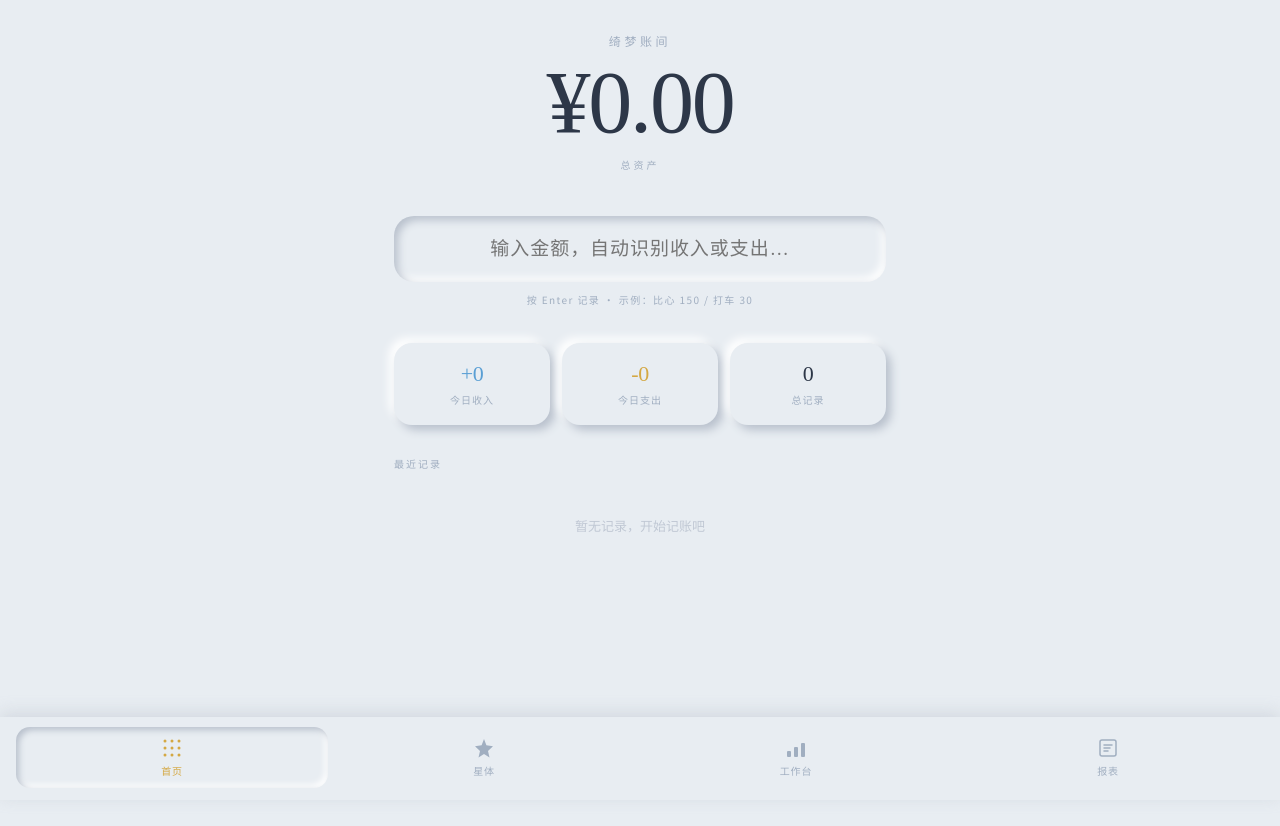
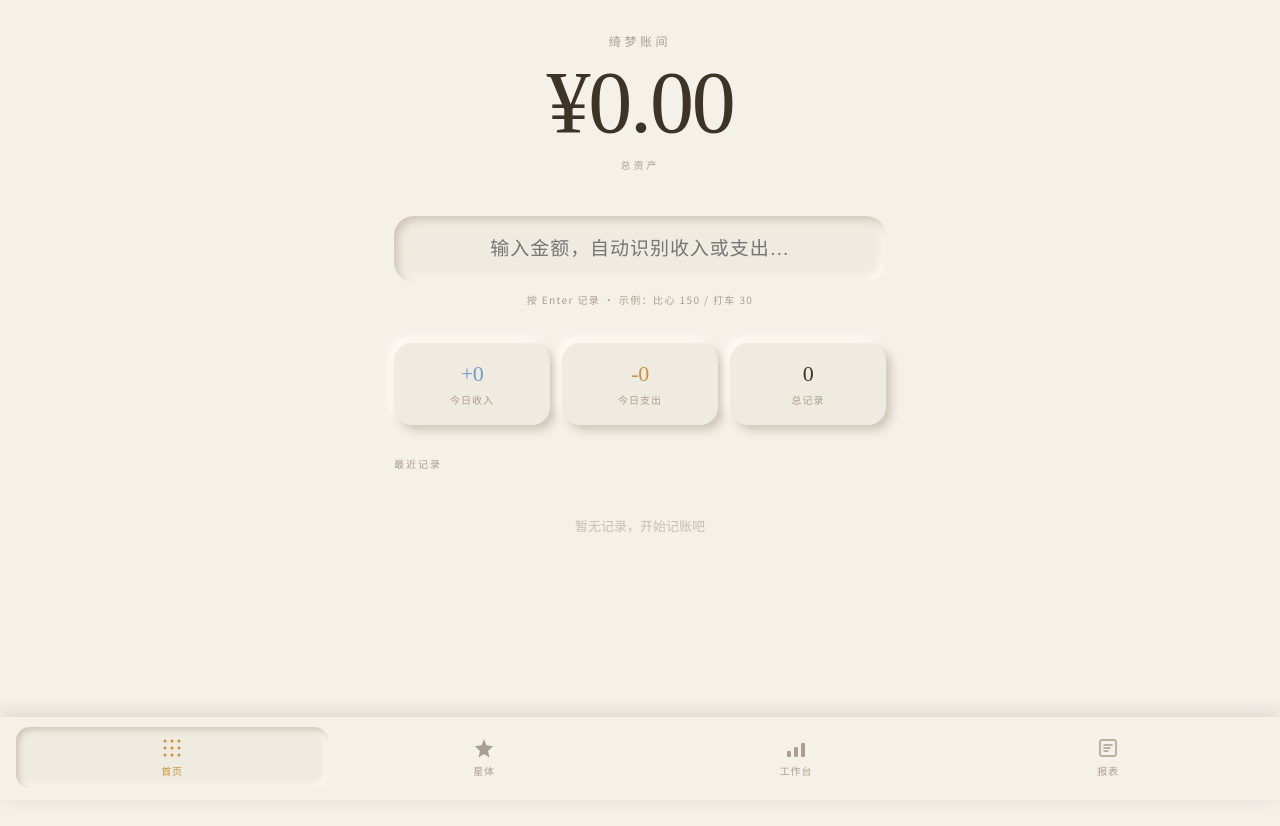
Before and after one commit to YMIR777/qimeng-vault, a React (Vite) app: page / in a window 1280 px wide. Shown: the top 826 px of the page. Built offline with nearby package versions, Linux system fonts and the light colour scheme.

Commit message:
feat: upgrade to warm cream color scheme (#f5f0e8)

```diff
--- a/src/components/magic/MagicInput.tsx
+++ b/src/components/magic/MagicInput.tsx
@@ -23,10 +23,10 @@ export function MagicInput({ onSubmit }: MagicInputProps) {
       {/* Neumorphic inset input area */}
       <div style={{
         borderRadius: '20px',
-        background: '#e8edf2',
+        background: '#f0ebe0',
         boxShadow: focused
-          ? 'inset 6px 6px 12px #b8c0cc, inset -6px -6px 12px #ffffff'
-          : 'inset 4px 4px 8px #b8c0cc, inset -4px -4px 8px #ffffff',
+          ? 'inset 6px 6px 12px #c8c0b3, inset -6px -6px 12px #fffbf5'
+          : 'inset 4px 4px 8px #cdc5b8, inset -4px -4px 8px #fffbf5',
         transition: `all 0.3s cubic-bezier(0.34, 1.56, 0.64, 1)`,
         padding: '4px',
       }}>
@@ -48,9 +48,9 @@ export function MagicInput({ onSubmit }: MagicInputProps) {
             fontSize: 'clamp(15px, 2.5vw, 19px)',
             fontWeight: 400,
             letterSpacing: '0.05em',
-            color: '#2d3748',
+            color: '#3d3427',
             textAlign: 'center',
-            caretColor: '#d4a843',
+            caretColor: '#c9923a',
           }}
         />
       </div>
--- a/src/components/ui/TabBar.tsx
+++ b/src/components/ui/TabBar.tsx
@@ -69,8 +69,8 @@ export function TabBar() {
         display: 'flex',
         padding: '10px 16px 12px',
         paddingBottom: 'max(12px, env(safe-area-inset-bottom))',
-        background: '#e8edf2',
-        boxShadow: '0 -4px 16px rgba(163,170,182,0.3)',
+        background: '#f5f0e8',
+        boxShadow: '0 -4px 16px rgba(163, 158, 148, 0.3)',
       }}
     >
       {tabs.map((tab) => {
@@ -88,9 +88,9 @@ export function TabBar() {
               padding: '10px 8px',
               textDecoration: 'none',
               borderRadius: '14px',
-              background: active ? 'transparent' : 'transparent',
-              boxShadow: active ? 'inset 3px 3px 6px #b8c0cc, inset -3px -3px 6px #ffffff' : 'none',
-              color: active ? '#d4a843' : '#a0aec0',
+              background: active ? '#f0ebe0' : 'transparent',
+              boxShadow: active ? 'inset 3px 3px 6px #cdc5b8, inset -3px -3px 6px #fffbf5' : 'none',
+              color: active ? '#c9923a' : '#a89f8e',
               transition: 'all 0.25s cubic-bezier(0.34, 1.56, 0.64, 1)',
             }}
           >
--- a/src/pages/Dashboard.tsx
+++ b/src/pages/Dashboard.tsx
@@ -19,7 +19,6 @@ export function Dashboard() {
   const [showSupplement, setShowSupplement] = useState(false);
   const [pendingIncomplete, setPendingIncomplete] = useState<ParseResult | null>(null);
 
-  // Animate total asset number
   useEffect(() => {
     let start: number | null = null;
     const duration = 1200;
@@ -116,7 +115,7 @@ export function Dashboard() {
           fontFamily: "'Noto Sans SC', sans-serif",
           fontSize: '12px',
           letterSpacing: '0.3em',
-          color: '#a0aec0',
+          color: '#a89f8e',
           textTransform: 'uppercase',
           marginBottom: '10px',
         }}>
@@ -127,7 +126,7 @@ export function Dashboard() {
           fontSize: 'clamp(48px, 12vw, 88px)',
           fontWeight: 400,
           letterSpacing: '-0.025em',
-          color: '#2d3748',
+          color: '#3d3427',
           lineHeight: 1,
         }}>
           ¥{displayNumber.toLocaleString('zh-CN', { minimumFractionDigits: 2, maximumFractionDigits: 2 })}
@@ -136,7 +135,7 @@ export function Dashboard() {
           marginTop: '10px',
           fontSize: '10px',
           letterSpacing: '0.3em',
-          color: '#a0aec0',
+          color: '#a89f8e',
           textTransform: 'uppercase',
         }}>
           总资产
@@ -151,7 +150,7 @@ export function Dashboard() {
           marginTop: '10px',
           fontSize: '10px',
           letterSpacing: '0.14em',
-          color: '#a0aec0',
+          color: '#a89f8e',
         }}>
           按 Enter 记录 · 示例：比心 150 / 打车 30
         </p>
@@ -165,67 +164,67 @@ export function Dashboard() {
         marginBottom: '32px',
       }}>
         <div style={{
-          background: '#e8edf2',
+          background: '#f0ebe0',
           borderRadius: '18px',
           padding: '18px 12px',
           textAlign: 'center',
-          boxShadow: '5px 5px 10px #b8c0cc, -5px -5px 10px #ffffff',
+          boxShadow: '5px 5px 10px #cdc5b8, -5px -5px 10px #fffbf5',
         }}>
           <div style={{
             fontFamily: "'Noto Serif SC', serif",
             fontSize: '22px',
-            color: '#5a9fd4',
+            color: '#6b9fcf',
             letterSpacing: '-0.02em',
           }}>
             +{todayIncome.toFixed(0)}
           </div>
           <div style={{
             fontSize: '10px',
-            color: '#a0aec0',
+            color: '#a89f8e',
             marginTop: '5px',
             letterSpacing: '0.1em',
           }}>今日收入</div>
         </div>
         <div style={{
-          background: '#e8edf2',
+          background: '#f0ebe0',
           borderRadius: '18px',
           padding: '18px 12px',
           textAlign: 'center',
-          boxShadow: '5px 5px 10px #b8c0cc, -5px -5px 10px #ffffff',
+          boxShadow: '5px 5px 10px #cdc5b8, -5px -5px 10px #fffbf5',
         }}>
           <div style={{
             fontFamily: "'Noto Serif SC', serif",
             fontSize: '22px',
-            color: '#d4a843',
+            color: '#c9923a',
             letterSpacing: '-0.02em',
           }}>
             -{todayExpense.toFixed(0)}
           </div>
           <div style={{
             fontSize: '10px',
-            color: '#a0aec0',
+            color: '#a89f8e',
             marginTop: '5px',
             letterSpacing: '0.1em',
           }}>今日支出</div>
         </div>
         <div style={{
-          background: '#e8edf2',
+          background: '#f0ebe0',
           borderRadius: '18px',
           padding: '18px 12px',
           textAlign: 'center',
-          boxShadow: '5px 5px 10px #b8c0cc, -5px -5px 10px #ffffff',
+          boxShadow: '5px 5px 10px #cdc5b8, -5px -5px 10px #fffbf5',
         }}>
           <div style={{
             fontFamily: "'Noto Serif SC', serif",
             fontSize: '22px',
-            color: '#2d3748',
+            color: '#3d3427',
             letterSpacing: '-0.02em',
           }}>
             {transactions.length}
           </div>
           <div style={{
             fontSize: '10px',
-            color: '#a0aec0',
+            color: '#a89f8e',
             marginTop: '5px',
             letterSpacing: '0.1em',
           }}>总记录</div>
@@ -238,7 +237,7 @@ export function Dashboard() {
           fontFamily: "'Noto Sans SC', sans-serif",
           fontSize: '10px',
           letterSpacing: '0.2em',
-          color: '#a0aec0',
+          color: '#a89f8e',
           textTransform: 'uppercase',
           marginBottom: '14px',
         }}>
@@ -248,7 +247,7 @@ export function Dashboard() {
           <div style={{
             textAlign: 'center',
             padding: '32px 0',
-            color: '#c0c8d4',
+            color: '#c5beb2',
             fontSize: '13px',
           }}>
             暂无记录，开始记账吧
@@ -261,19 +260,19 @@ export function Dashboard() {
                 justifyContent: 'space-between',
                 alignItems: 'center',
                 padding: '16px 18px',
-                background: '#e8edf2',
+                background: '#f0ebe0',
                 borderRadius: '14px',
-                boxShadow: 'inset 3px 3px 6px #b8c0cc, inset -3px -3px 6px #ffffff',
+                boxShadow: 'inset 3px 3px 6px #cdc5b8, inset -3px -3px 6px #fffbf5',
               }}>
                 <div style={{ display: 'flex', flexDirection: 'column', gap: '2px' }}>
                   <span style={{
                     fontFamily: "'Noto Sans SC', sans-serif",
                     fontSize: '14px',
-                    color: '#2d3748',
+                    color: '#3d3427',
                   }}>
                     {tx.platform || tx.category}
                   </span>
-                  <span style={{ fontSize: '11px', color: '#a0aec0' }}>
+                  <span style={{ fontSize: '11px', color: '#a89f8e' }}>
                     {new Date(tx.date).toLocaleDateString('zh-CN', { month: 'short', day: 'numeric' })}
                     {tx.bossName ? ` · ${tx.bossName}` : ''}
                   </span>
@@ -281,7 +280,7 @@ export function Dashboard() {
                 <div style={{
                   fontFamily: "'Noto Serif SC', serif",
                   fontSize: '17px',
-                  color: tx.type === 'income' ? '#5a9fd4' : '#d4a843',
+                  color: tx.type === 'income' ? '#6b9fcf' : '#c9923a',
                   letterSpacing: '-0.01em',
                 }}>
                   {tx.type === 'income' ? '+' : '-'}{tx.amount}
--- a/src/styles/global.css
+++ b/src/styles/global.css
@@ -1,31 +1,34 @@
 @import url('https://fonts.googleapis.com/css2?family=Noto+Sans+SC:wght@300;400;500&family=Noto+Serif+SC:wght@400;600&display=swap');
 
-/* ─── CSS Variables — 新拟物派 ─── */
+/* ─── CSS Variables — 暖米色新拟物 ─── */
 :root {
-  /* 主背景 — 柔和浅灰 */
-  --bg-primary: #e8edf2;
-  --bg-secondary: #dde3eb;
-  --bg-card: #e8edf2;
-  --text-primary: #2d3748;
-  --text-secondary: #718096;
-  --text-muted: #a0aec0;
+  /* 暖米色背景 */
+  --bg-primary: #f5f0e8;
+  --bg-secondary: #ede7db;
+  --bg-card: #f0ebe0;
+
+  /* 暖棕文字 */
+  --text-primary: #3d3427;
+  --text-secondary: #7a6d5a;
+  --text-muted: #a89f8e;
 
   /* 新拟物强调色 */
-  --accent-blue: #5a9fd4;
-  --accent-gold: #d4a843;
-  --accent-gold-dim: rgba(212, 168, 67, 0.12);
-  --success: #68c493;
-  --danger: #e07070;
+  --accent-blue: #6b9fcf;
+  --accent-gold: #c9923a;
+  --accent-gold-dim: rgba(201, 146, 58, 0.12);
+  --accent-gold-bright: #dba43a;
+  --success: #5dab73;
+  --danger: #c85c5c;
 
   /* 新拟物阴影色 */
-  --shadow-dark: #b8c0cc;
-  --shadow-light: #ffffff;
+  --shadow-dark: #cdc5b8;
+  --shadow-light: #fffbf5;
 
   /* 双阴影变量 */
-  --neu-raised: 8px 8px 16px #b8c0cc, -8px -8px 16px #ffffff;
-  --neu-raised-sm: 4px 4px 8px #b8c0cc, -4px -4px 8px #ffffff;
-  --neu-inset: inset 6px 6px 12px #b8c0cc, inset -6px -6px 12px #ffffff;
-  --neu-inset-sm: inset 3px 3px 6px #b8c0cc, inset -3px -3px 6px #ffffff;
+  --neu-raised: 8px 8px 16px #cdc5b8, -8px -8px 16px #fffbf5;
+  --neu-raised-sm: 4px 4px 8px #cdc5b8, -4px -4px 8px #fffbf5;
+  --neu-inset: inset 6px 6px 12px #cdc5b8, inset -6px -6px 12px #fffbf5;
+  --neu-inset-sm: inset 3px 3px 6px #cdc5b8, inset -3px -3px 6px #fffbf5;
 
   /* Typography */
   --font-display: 'Noto Serif SC', serif;
@@ -80,7 +83,7 @@ body {
 
 /* ─── Selection ─── */
 ::selection {
-  background: rgba(90, 159, 212, 0.2);
+  background: rgba(201, 146, 58, 0.15);
   color: var(--text-primary);
 }
 
@@ -96,6 +99,9 @@ body {
   background: var(--shadow-dark);
   border-radius: var(--radius-full);
 }
+::-webkit-scrollbar-thumb:hover {
+  background: var(--text-muted);
+}
 
 /* ─── Focus ─── */
 :focus-visible {
@@ -110,6 +116,7 @@ h1, h2, h3 {
   font-weight: 400;
   line-height: 1.3;
   letter-spacing: 0.02em;
+  color: var(--text-primary);
 }
 
 /* ─── Neumorphic Card ─── */
@@ -139,11 +146,6 @@ h1, h2, h3 {
   transform: scale(0.98);
 }
 
-.neu-btn-primary {
-  background: linear-gradient(145deg, #f0f5fc, #d5dce6);
-  color: var(--accent-gold);
-}
-
 /* ─── Utility ─── */
 .sr-only {
   position: absolute;
```
Also changed, not shown: src/components/magic/ExpenseDecision.tsx (+36 -36 lines).
